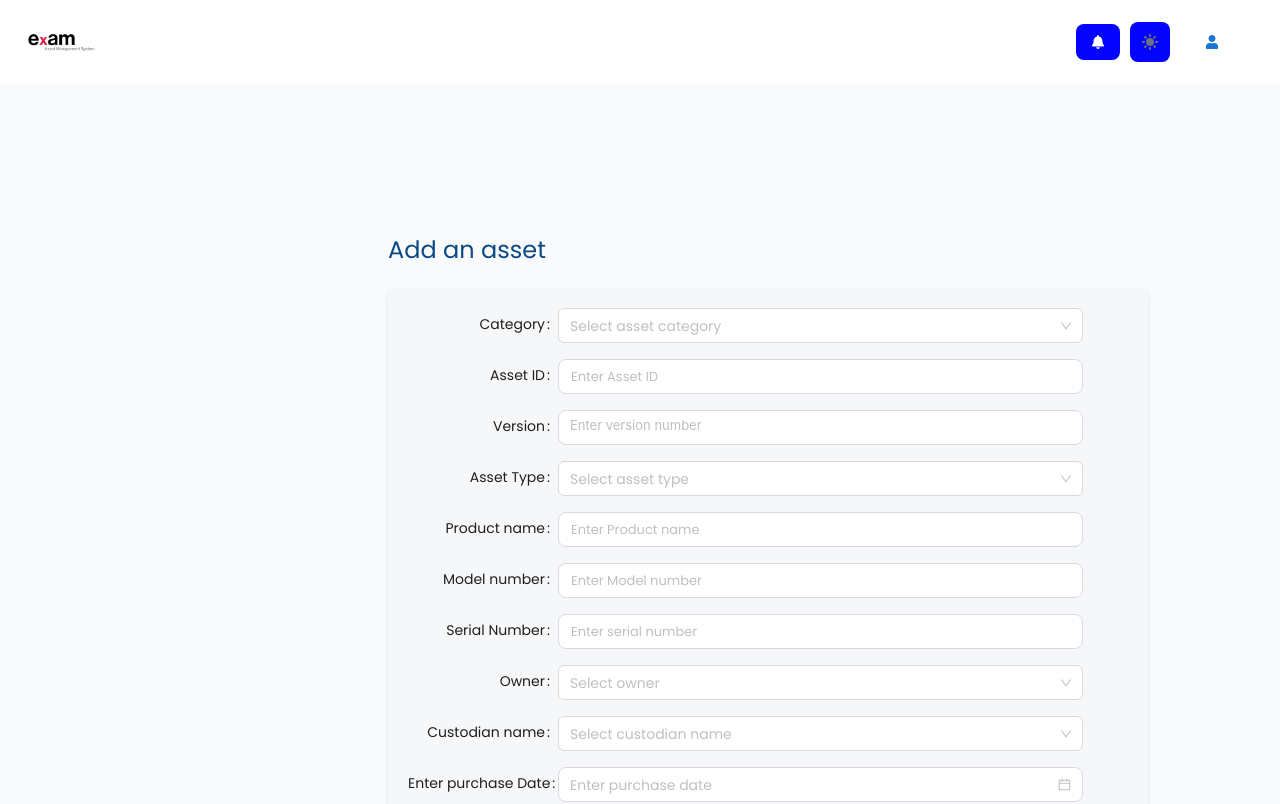
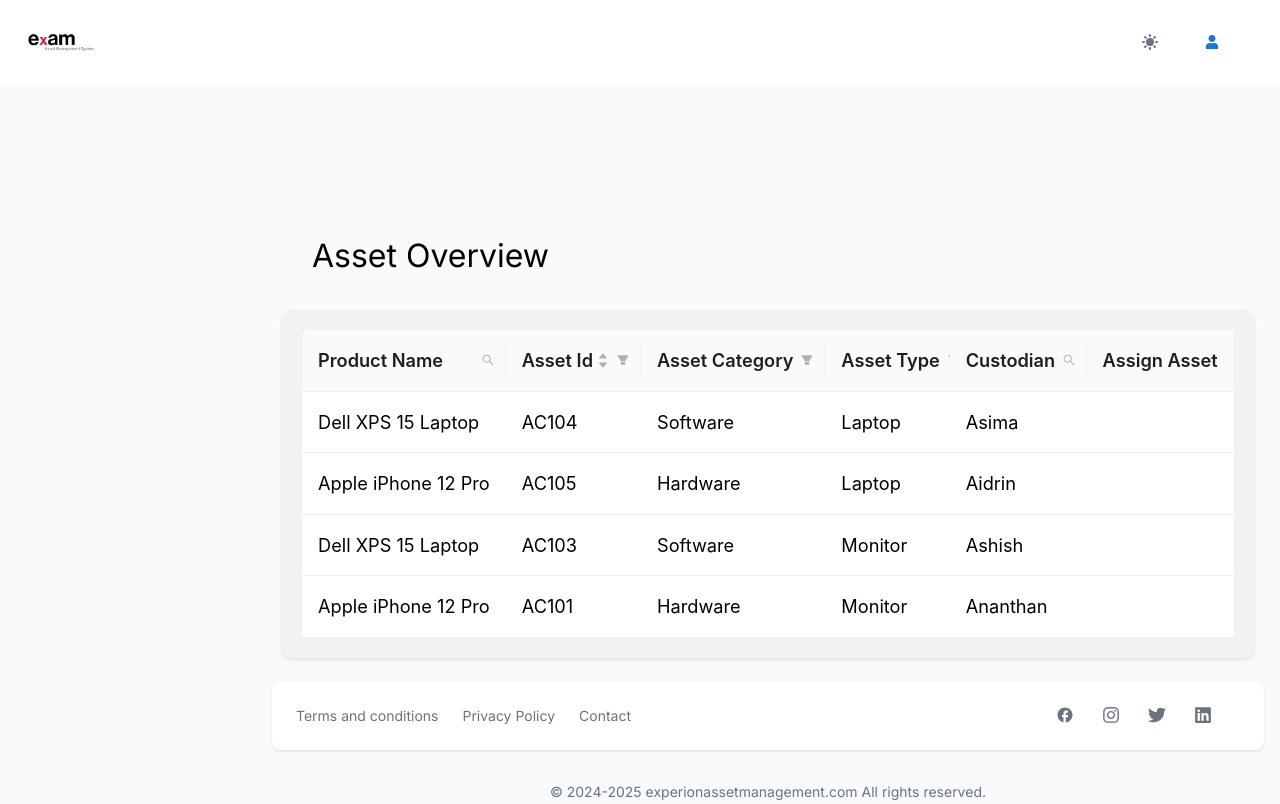
Before and after one commit to getwithashish/ExAM, a React (Vite) app in the folder exam_frontend/: page / in a window 1280 px wide. Shown: the top 804 px of the page. Built offline with nearby package versions, Linux system fonts and the light colour scheme.

Commit message:
feat:Update index.tsx

```diff
--- a/exam_frontend/src/pages/index.tsx
+++ b/exam_frontend/src/pages/index.tsx
@@ -21,9 +21,9 @@ const DashboardPage: FC = function () {
 
         </div>
         {/* <Addasset/> */}
-        <AddAsset/>
+        {/* <AddAsset/> */}
 
-
+        <AssetTable />
 
         <div className="my-6">
 
```
Also changed, not shown: 1 other file (tests, documents, lock files or other folders).
